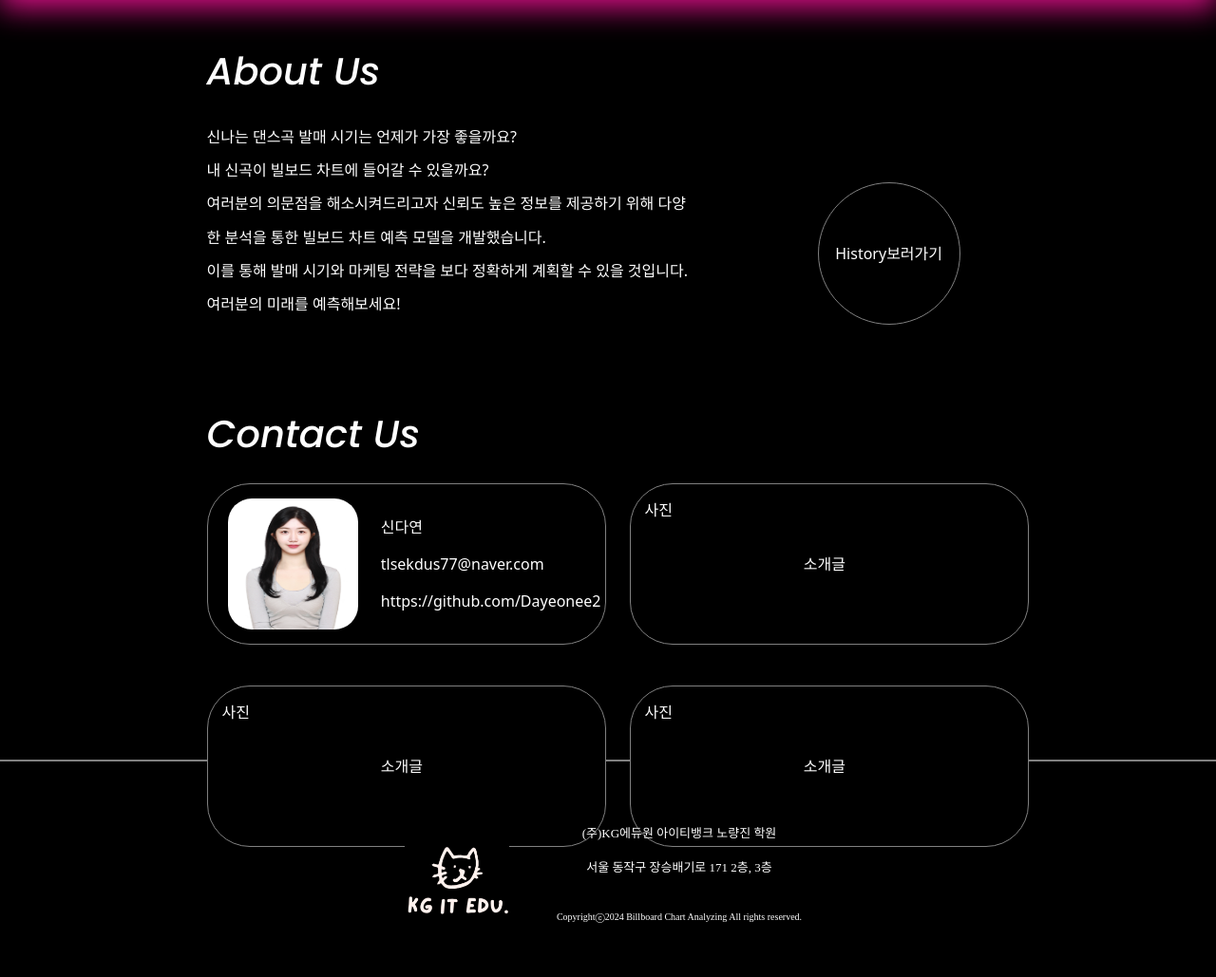
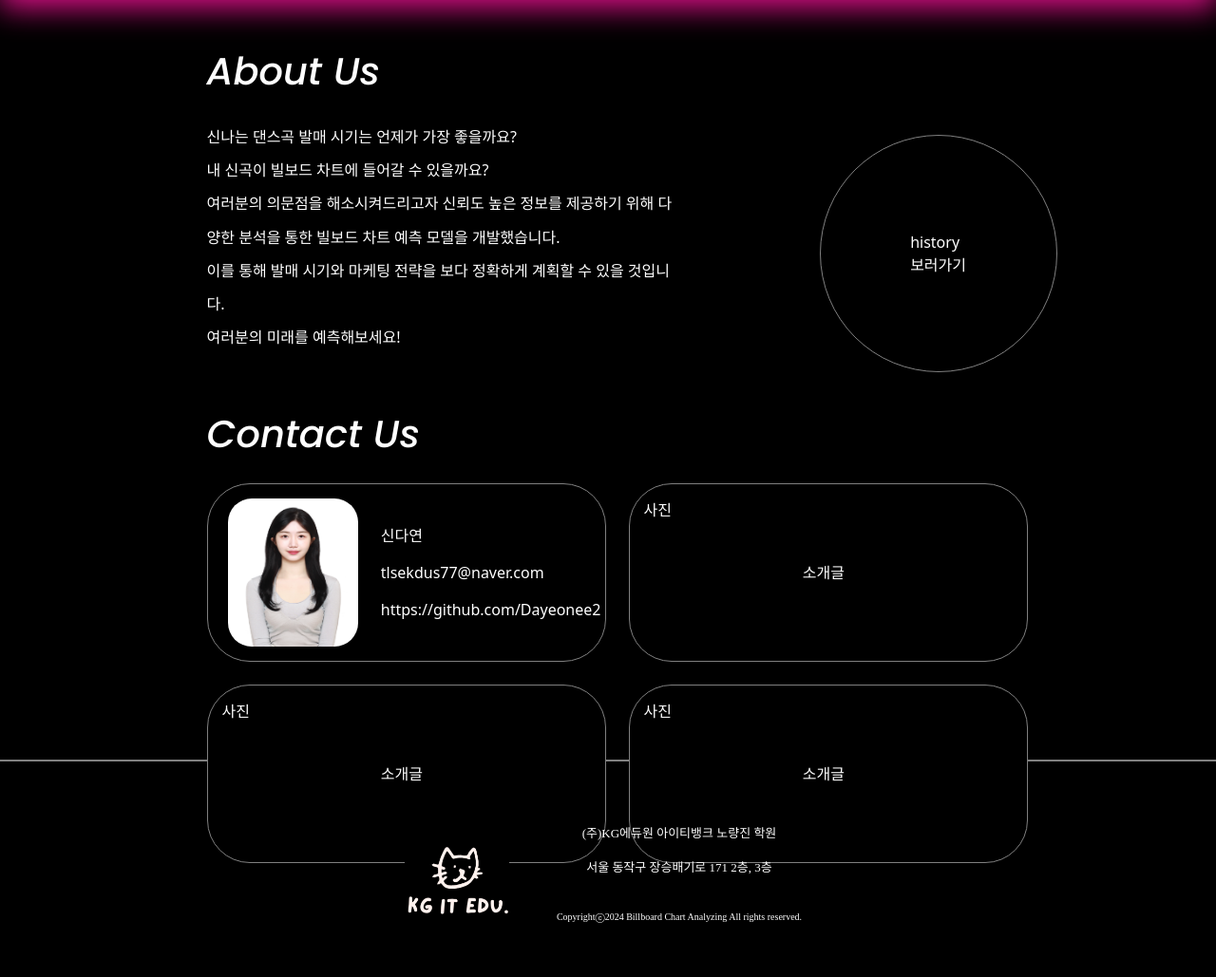
Before and after one commit to CG05/BillboardAnalitics, a Django app: page /introduction/ in a window 1280 px wide. Shown: the part 107-1136 px from the top of the page at 95% size. Run offline with Django 5.2, Linux system fonts and the light colour scheme.

Commit message:
ㅁㄴㅇ

```diff
--- a/server/templates/header.html
+++ b/server/templates/header.html
@@ -39,7 +39,7 @@
   <div class="opt" role="button" onclick="location.href='/introduction/'">Introduction</div>
   <div class="opt" role="button" onclick="location.href='/simulation/'">Simulation </div>
   <div class="opt" role="button" onclick="location.href='/history/'">History </div>
-  <div class="opt" role="button" onclick="location.href='/billboardchart/'">BillboardChart </div>
+  <div class="opt" role="button" onclick="window.open('https://www.billboard.com/charts/')">BillboardChart </div>
 
 </div>
 
--- a/server/templates/introduction/introduction.html
+++ b/server/templates/introduction/introduction.html
@@ -24,15 +24,16 @@
         display: grid;
         grid-template-columns: 1fr 1fr;
         grid-template-rows: 1fr 1fr;
-        gap: 25px;
+        gap: 24px;
         height: 100%;
+        width: 100%;
     }
     .grid-item {
         background-color: black;
         display: flex;
         justify-content: center;
         align-items: center;
-        height: 170px;
+        height: 188px;
         border-radius: 45px;
         border: 1px solid gray;
         width: 420px;
@@ -57,8 +58,8 @@
     }
 
     #rr {
-        width: 150px;
-        height: 150px;
+        width: 250px;
+        height: 250px;
         border-radius: 50%;
         border: 1px solid gray;
         display: flex;
@@ -71,17 +72,17 @@
 <div style="height:100vh">
     <div>
         <div class="AUCU" style="padding-top: 45px;">About Us</div>
-        <div style="display: flex; justify-content: center; ">
-            <div style="height: 280px; width: 60%; overflow: hidden; line-height: 2.2;">
+        <div style="display: flex;">
+            <div style="height: 280px; width: 500px; overflow: hidden; line-height: 2.2;">
                 신나는 댄스곡 발매 시기는 언제가 가장 좋을까요?<br>
                 내 신곡이 빌보드 차트에 들어갈 수 있을까요?<br>
                 여러분의 의문점을 해소시켜드리고자 신뢰도 높은 정보를 제공하기 위해 다양한 분석을 통한 빌보드 차트 예측 모델을 개발했습니다.<br>
                 이를 통해 발매 시기와 마케팅 전략을 보다 정확하게 계획할 수 있을 것입니다.<br>
                 여러분의 미래를 예측해보세요!</div>
-            <div style="height: 280px; width: 40%; padding-left: 10%; display: flex; flex-direction: column; align-items: center; justify-content: center;">
+            <div style="height: 280px; width: 40%; padding-left: 145px; display: flex; flex-direction: column; justify-content: center;">
                 <div id="rr" role="button" onclick="location.href='/history/'">
-                    <span>History</span>
-                    <span>보러가기</span>
+                    history<br>
+                    보러가기
                 </div>
             </div>
         </div>
```
